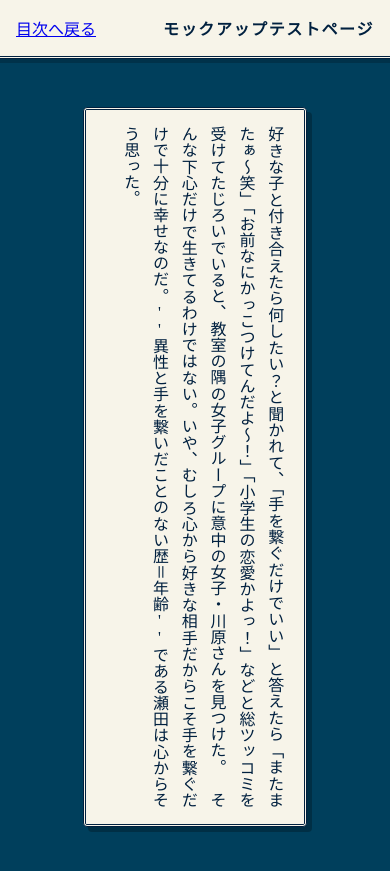
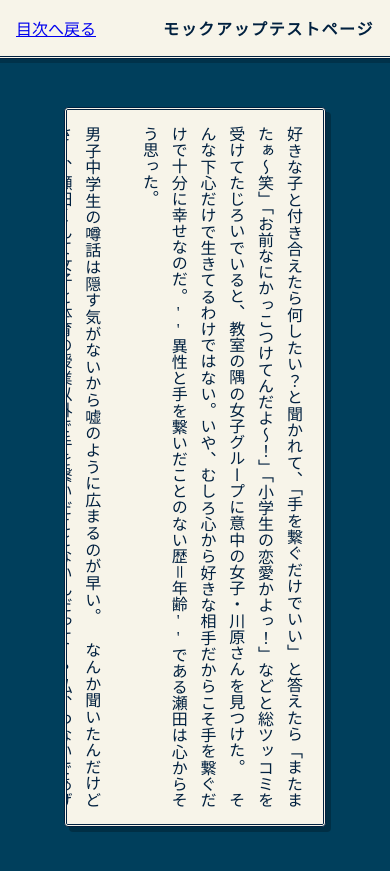
Before and after one commit to REMriaTV/HandtoHand, a Jekyll site: the page built from docs/manuscript/test-manuscript.md, in a window 390 px wide and 900 px high. Shown: the top 871 px of the window. Built offline with Jekyll 4.4.1, drawn with Linux system fonts in a browser that asks for light colours.

Commit message:
カード幅：70%で再テスト

```diff
--- a/docs/assets/css/story.css
+++ b/docs/assets/css/story.css
@@ -114,7 +114,7 @@ html, body {
 
     .story-main p {
         /* ★50%だと効果あり。60%ではどうか */
-        width: 60% !important;
+        width: 70% !important;
 
         /* 中央寄せ */
         margin: 0 auto;
```
